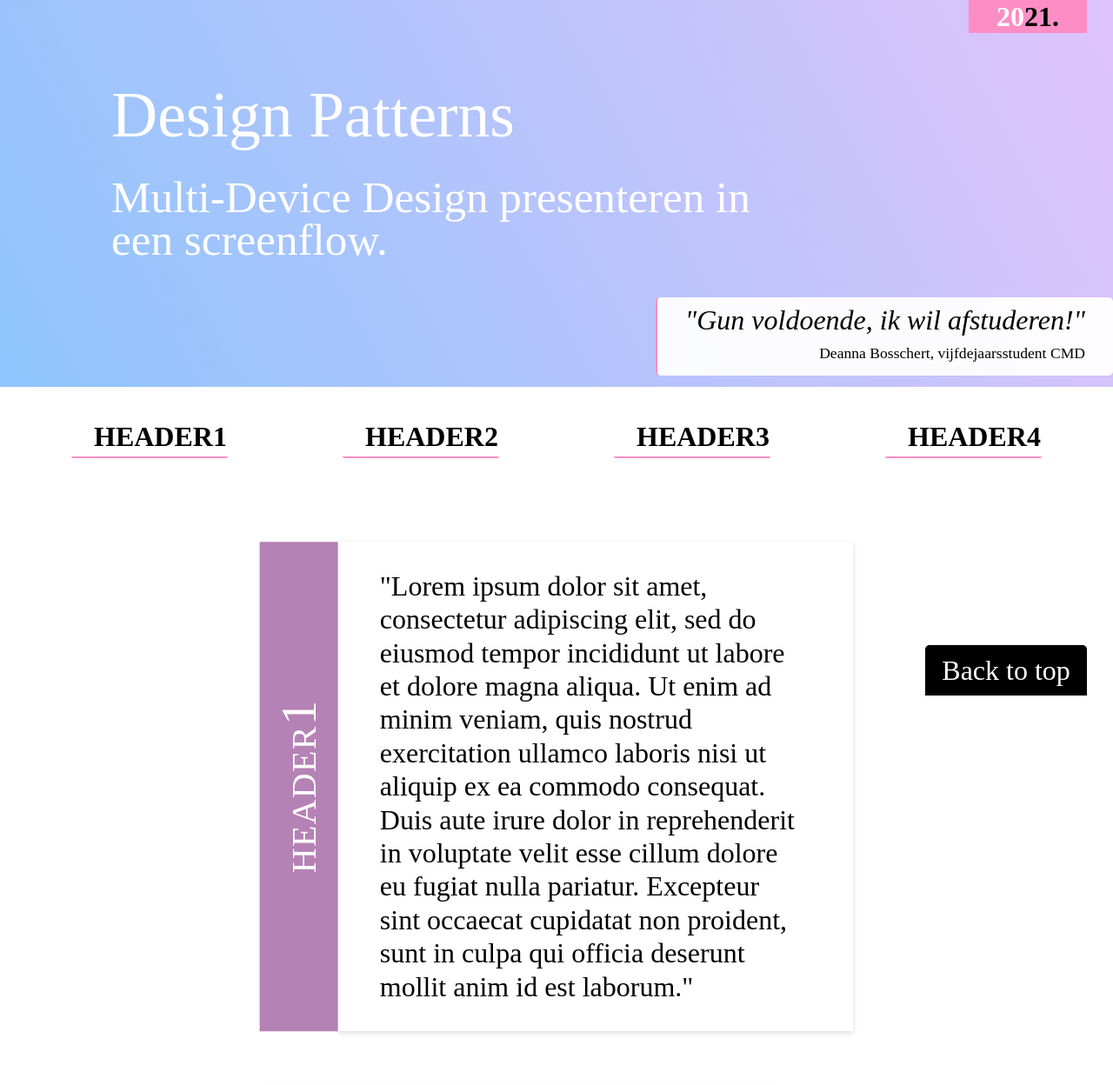
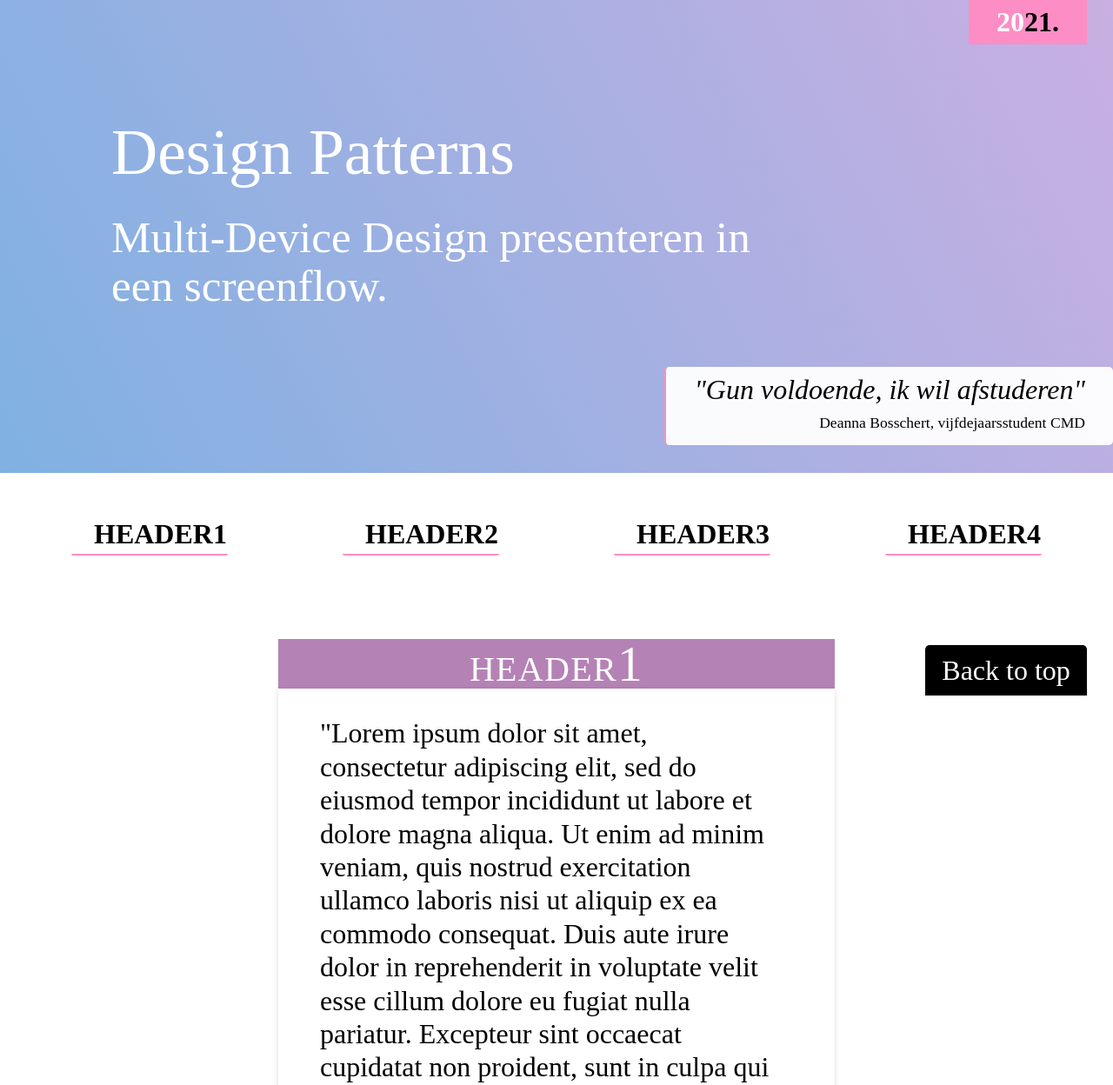
Before and after one commit to deannabosschert/design-patterns, an Eleventy site: page src/index.html in a window 1280 px wide. Shown: the top 1248 px of the page at 87% size. Built offline with nearby package versions, Linux system fonts and the light colour scheme; Eleventy itself is replaced by a stand-in of ours; files that its build step writes are made by us from their sources.

Commit message:
feat: change quotes and stuff

```diff
--- a/src/assets/scss/_layout.scss
+++ b/src/assets/scss/_layout.scss
@@ -26,20 +26,16 @@ header section {
   padding-top: 2rem;
   padding-bottom: 4rem;
   background-color: #8EC5FC;
-  background-image: linear-gradient(62deg, #8EC5FC 0%, #E0C3FC 100%);
+  background-image: linear-gradient(62deg, #7fb1e2 0%, #c9afe2 100%);
   // background-image: url("/assets/img/Foto_07.jpg"); // image source: Bron: © Getty Images/iStockphoto
   background-position: 8px left;
   background-size: cover;
   justify-content: center;
-  // height: 9rem;
+  height: 11rem;
   padding-left: 10%;
   // flex-wrap: wrap;
   // margin-top: 1rem;
   // margin-bottom: 0.5rem;
-}
-
-header section * {
-  // transform: scaleX(-1);
 }
 
 header section h1 {
@@ -47,23 +43,17 @@ header section h1 {
   text-align: left;
   padding: 1rem 0;
   width: 100%;
-  // transform: scaleX(-1);
-  // margin-bottom: 0.25rem;
 }
 
 header section p {
   font-family: Avenir;
   font-weight: 400;
   text-align: left;
-  // align-self: baseline;
   width: 65%;
-  // background-color: $purple;
   color: white;
   margin-bottom: 0.5rem;
   font-size: $h4;
-  // padding: 1.5rem;
-  // padding-left: 10px;
-  line-height: 1.55rem;
+  line-height: 1.75rem;
 }
 
 header section button {
@@ -74,13 +64,6 @@ header section button {
 
 header nav {
   min-width: 100%;
-  // margin-top: 2rem;
-  // padding-top: 0.2rem;
-  // transform: scaleX(-1);
-  // z-index: -5;
-  // background-color: rgba(255, 255, 255, 0.675);
-  // background: linear-gradient(0deg, rgba(7,52,35,1) 2%, rgba(7,52,35,1) 90%, rgba(7,52,35,0.9318102240896359) 97%, rgba(7,52,35,0.8) 100%);
-  // background-color: black;
   border-bottom-right-radius: 15px 5px;
   border-bottom-left-radius: 15px 5px;
 }
@@ -91,15 +74,11 @@ header nav ul {
   flex-wrap: wrap;
   justify-content: space-around;
   padding: 0.5rem;
-  // border: 1px solid red;
-  // border-radius: $border-radius;
 }
 
 header nav ul li {
-  // border: 1px solid $red;
   text-align: center;
   width: 5rem;
-  // border: 1px solid #aaa;
   border-radius: 2px;
   border-bottom: 2.5px solid $sweetpink;
   padding: 0.1rem 0.3rem;
@@ -117,10 +96,8 @@ header nav ul li a {
 main {
   max-width: 90%;
   margin: 0 5vw;
-  // background-color: yellow;
   display: flex;
   flex-direction: column;
-  // flex-wrap: wrap;
   justify-content: center;
   align-self: center;
 }
@@ -130,48 +107,29 @@ main section {
   flex-direction: row;
   flex-wrap: wrap;
   justify-content: center;
-  // display: flex;
-  // flex-direction: column;
-  // align-items: center;
-  // padding: 1rem 2rem;
-  // // border-radius: 6px;
-  // // box-shadow: inset 6px 6px 9px #f1f1f1, inset -6px -6px 9px #ffffff;
   margin-bottom: 1rem;
 }
 
 article {
-  // background-color: #fefefe;
+  background-color: #fefefe;
   background-color: white;
   border-radius: $border-radius;
-  // border: 1px 0 2px 6px 0 rgba(0,0,0,.15)solid $grey;
-  // box-shadow: 1.5px 1.5px 2px #f1f1f1, -1.5px -1.5px 2px #ffffff;
   display: flex;
+  flex-direction: row;
+  flex-wrap: wrap;
   margin: 1rem;
-  // min-width: 25rem;
-  // max-width: 40vw;
+  max-width: 20rem;
 }
 
 article h3 {
-  writing-mode: vertical-rl;
-  text-orientation: sideways;
-  // transform: rotate(-180deg);
   text-align: center;
   background-color: $lilac;
   color: white;
   padding: 0 0.5rem;
-  // width: 100%;
+  width: 100%;
   font-variant: small-caps;
   letter-spacing: 1.3px;
 }
-
-article:nth-child(odd) h3 {
-  transform: rotate(-180deg);
-}
-
-article:nth-child(even) {
-  flex-direction: row-reverse;
-}
-
 
 header section a {
   background-color: $sweetpink;
@@ -180,30 +138,12 @@ header section a {
   z-index: 20;
   top: 0;
   right: 30px;
-  // left: 20px;
-  // right: 20px;
-  // bottom: 0;
   min-height: 20px;
-  padding: 0 $p;
-  // min-width: 5rem;
-  // max-width: 6.5rem;
-  // min-width: calc(100% / 176px);
-  // width: calc(100% / 10);
+  padding: 0.2rem $p;
 }
-//
-// header section div {
-//   display: flex;
-//   flex-direction: row;
-//   flex-wrap: wrap;
-//   justify-content: center;
-//   width: 75%;
-// }
-
 
 .quote {
   align-self: flex-end;
-  // bottom: 0;
-  // right: 0;
   color: black;
   background-color: rgba(255, 255, 255, 0.95);
   padding: 0.2rem 1rem;
@@ -213,11 +153,11 @@ header section a {
 
 .quote {
   border-left: 2.5px solid $sweetpink;
+}
 
-}
 header .quote {
-  margin-top: -3.2rem;
-  margin-bottom: 1rem;
+  margin-top: -3.8rem;
+  margin-bottom: 2rem;
 }
 
 .quote p {
@@ -238,7 +178,7 @@ article p {
   // margin-bottom: 2rem;
   // margin: 0.5rem 0;
   // min-width: 10rem;
-  max-width: 15rem;
+  // max-width: 15rem;
 }
 
 main section div {
--- a/src/index.html
+++ b/src/index.html
@@ -18,7 +18,7 @@ title: Design Patterns- dBosschert
     </section>
     <figure class="quote">
       <blockquote cite="techkech.nl">
-        <p>"Gun voldoende, ik wil afstuderen!"
+        <p>"Gun voldoende, ik wil afstuderen"
         </p>
       </blockquote>
       <figcaption>Deanna Bosschert, <cite> vijfdejaarsstudent CMD</cite></figcaption>
@@ -64,9 +64,9 @@ title: Design Patterns- dBosschert
       <article>
       <figure class="quote">
         <blockquote cite="techkech.nl">
-          <p>"Lorem ipsum dolor sit amet, consectetur adipiscing elit"
+          <p>"Will simp voor studiepunten"
           </p>        </blockquote>
-        <figcaption>—Ik, <cite>dumdum</cite></figcaption>
+        <figcaption>— Ik, <cite>jullie favoriete langstudeerder</cite></figcaption>
       </figure>
     </article>
     </section>
```
Also changed, not shown: 2 other files.
